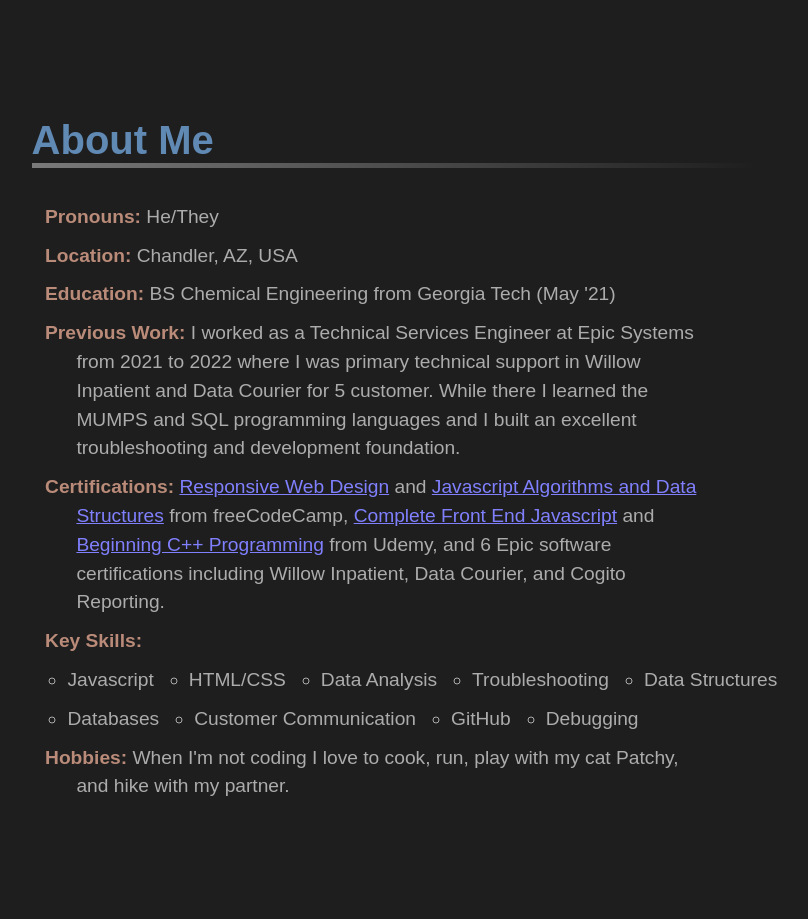
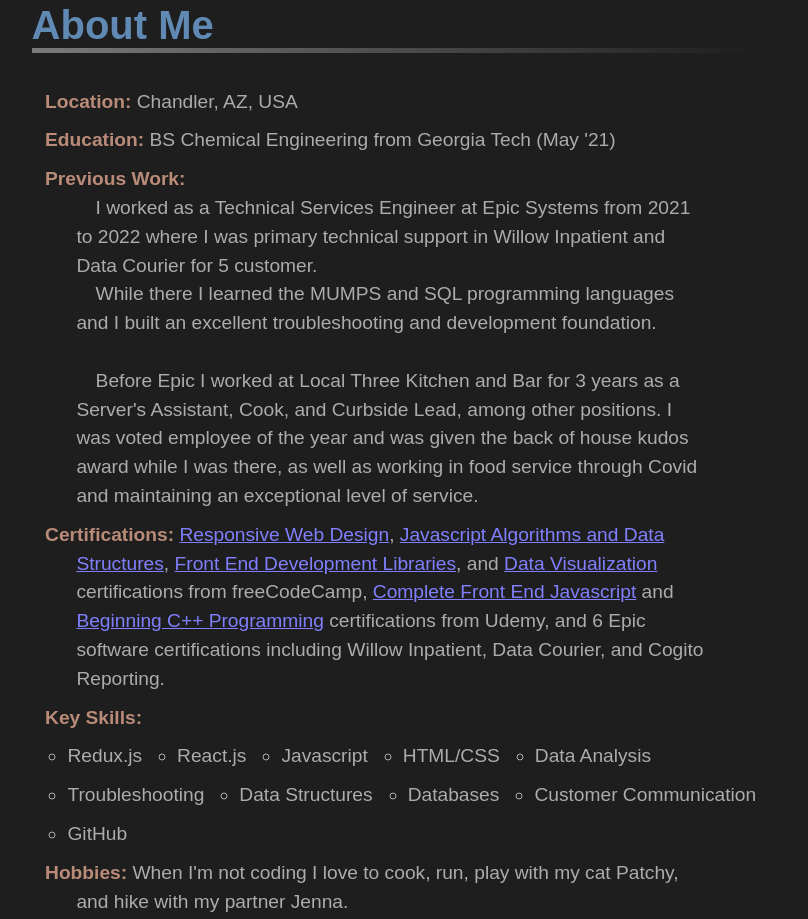
Before and after one commit to kylebenji/kylebenji.github.io, a website: page index.html in a window 1280 px wide. Shown: the part 1182-2101 px from the top of the page, without its empty margins (250-1058 px from the left). Drawn offline with Linux system fonts and the light colour scheme.

Commit message:
updating about me section

```diff
--- a/index.html
+++ b/index.html
@@ -51,18 +51,25 @@
           <h2>About Me</h2>
           <div class="line"></div>
         </div>
-        <p><strong>Pronouns:</strong> He/They</p>
         <p><strong>Location: </strong>Chandler, AZ, USA</p>
         <p>
           <strong>Education:</strong> BS Chemical Engineering from Georgia Tech
           (May '21)
         </p>
         <p>
-          <strong>Previous Work:</strong> I worked as a Technical Services
-          Engineer at Epic Systems from 2021 to 2022 where I was primary
-          technical support in Willow Inpatient and Data Courier for 5 customer.
-          While there I learned the MUMPS and SQL programming languages and I
-          built an excellent troubleshooting and development foundation.
+          <strong>Previous Work:</strong><br />
+          &emsp;I worked as a Technical Services Engineer at Epic Systems from
+          2021 to 2022 where I was primary technical support in Willow Inpatient
+          and Data Courier for 5 customer.
+          <br />
+          &emsp;While there I learned the MUMPS and SQL programming languages
+          and I built an excellent troubleshooting and development
+          foundation.<br /><br />
+          &emsp;Before Epic I worked at Local Three Kitchen and Bar for 3 years
+          as a Server's Assistant, Cook, and Curbside Lead, among other
+          positions. I was voted employee of the year and was given the back of
+          house kudos award while I was there, as well as working in food
+          service through Covid and maintaining an exceptional level of service.
         </p>
         <p>
           <strong>Certifications:</strong>
@@ -70,14 +77,23 @@
             target="_blank"
             href="https://www.freecodecamp.org/certification/kylebduval/responsive-web-design"
             >Responsive Web Design</a
-          >
-          and
+          >,
           <a
             target="_blank"
             href="https://www.freecodecamp.org/certification/kylebduval/javascript-algorithms-and-data-structures"
             >Javascript Algorithms and Data Structures</a
+          >,
+          <a
+            target="_blank"
+            href="https://www.freecodecamp.org/certification/kylebduval/front-end-development-libraries"
+            >Front End Development Libraries</a
+          >, and
+          <a
+            target="_blank"
+            href="https://www.freecodecamp.org/certification/kylebduval/data-visualization"
+            >Data Visualization</a
           >
-          from freeCodeCamp,
+          certifications from freeCodeCamp,
           <a
             target="_blank"
             href="https://www.udemy.com/certificate/UC-8cd37efa-089c-4a98-9cf6-00b69c2c6949/"
@@ -89,12 +105,14 @@
             href="https://www.udemy.com/certificate/UC-39ab18c8-dbce-480d-89ec-34fa7fefaf48/"
             >Beginning C++ Programming</a
           >
-          from Udemy, and 6 Epic software certifications including Willow
-          Inpatient, Data Courier, and Cogito Reporting.
+          certifications from Udemy, and 6 Epic software certifications
+          including Willow Inpatient, Data Courier, and Cogito Reporting.
         </p>
         <div>
           <p><strong>Key Skills:</strong></p>
           <ul id="skills">
+            <li>Redux.js</li>
+            <li>React.js</li>
             <li>Javascript</li>
             <li>HTML/CSS</li>
             <li>Data Analysis</li>
@@ -103,12 +121,11 @@
             <li>Databases</li>
             <li>Customer Communication</li>
             <li>GitHub</li>
-            <li>Debugging</li>
           </ul>
         </div>
         <p>
           <strong>Hobbies:</strong> When I'm not coding I love to cook, run,
-          play with my cat Patchy, and hike with my partner.
+          play with my cat Patchy, and hike with my partner Jenna.
         </p>
       </div>
       <div id="projects" class="section">
```
